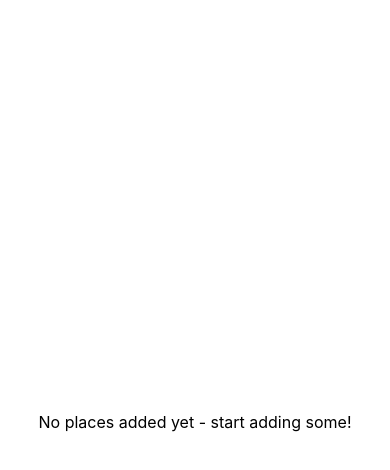
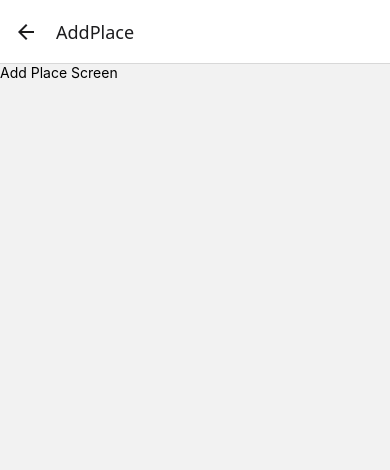
Before and after one commit to baodev97/usingnativedeviceapp, a React Native app: screen /AddPlace in a window 390 px wide. Shown: the top 470 px of the page. Built offline with nearby package versions, Linux system fonts and the light colour scheme.

Commit message:
navigation + create Place Form

```diff
--- a/App.tsx
+++ b/App.tsx
@@ -1,12 +1,23 @@
+import { NavigationContainer } from "@react-navigation/native";
+import { createNativeStackNavigator } from '@react-navigation/native-stack';
 import { StatusBar, StyleSheet } from "react-native";
+import AddPlace from "./screen/AddPlace";
 import AllPlaces from "./screen/AllPlaces";
+
+const Stack = createNativeStackNavigator();
 
 
 export default function App() {
   return (
     <>
      <StatusBar barStyle={'dark-content'} />
-     <AllPlaces/>
+
+    <NavigationContainer>
+        <Stack.Navigator>
+          <Stack.Screen name="AllPlaces" component={AllPlaces}/>
+          <Stack.Screen name="AddPlace" component={AddPlace}/>
+        </Stack.Navigator>
+    </NavigationContainer>
     </>
   );
 }
--- a/components/PlacesList.tsx
+++ b/components/PlacesList.tsx
@@ -3,7 +3,7 @@ import { FlatList, StyleSheet, Text, View } from "react-native";
 import PlaceItem from "./PlaceItem";
 
 type PlacesListProps = {
-  places: PlaceType[];
+  places?: PlaceType[];
 };
 
 function PlacesList({ places }: PlacesListProps) {
--- a/package.json
+++ b/package.json
@@ -15,6 +15,7 @@
     "@react-navigation/bottom-tabs": "^7.4.0",
     "@react-navigation/elements": "^2.6.3",
     "@react-navigation/native": "^7.1.8",
+    "@react-navigation/native-stack": "^7.8.6",
     "expo": "~54.0.25",
     "expo-constants": "~18.0.10",
     "expo-font": "~14.0.9",
```
Also changed, not shown: components/PlaceForm.tsx (added, +10 -0 lines), 1 other file (tests, documents, lock files or other folders).
